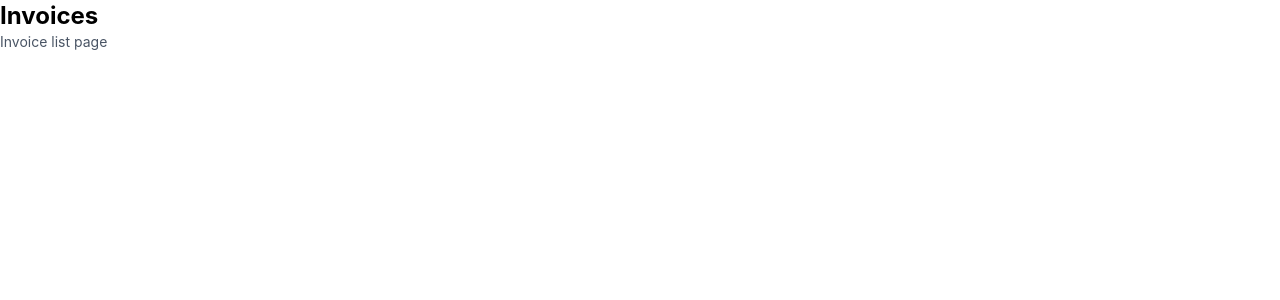
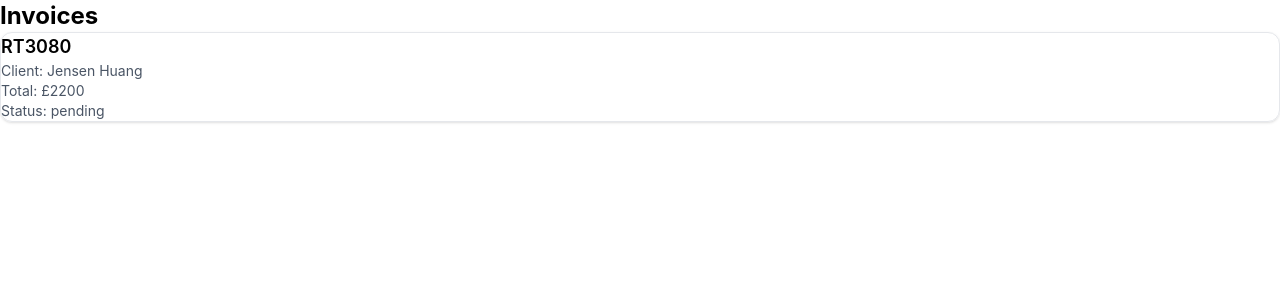
Before and after one commit to Meet-hybrid/hng-stage-2-invoice-app, a React (Vite) app: page / in a window 1280 px wide. Shown: the top 300 px of the page. Built offline with nearby package versions, Linux system fonts and the light colour scheme.

Commit message:
feat: add invoice types and sample invoice data

```diff
--- /dev/null
+++ b/src/data/data.json
@@ -0,0 +1,41 @@
+[
+  {
+    "id": "RT3080",
+    "createdAt": "2026-04-20",
+    "paymentDue": "2026-05-19",
+    "description": "Website Design",
+    "paymentTerms": 30,
+    "clientName": "Jensen Huang",
+    "clientEmail": "jensen@example.com",
+    "status": "pending",
+    "senderAddress": {
+      "street": "19 Union Terrace",
+      "city": "London",
+      "postCode": "E1 3EZ",
+      "country": "United Kingdom"
+    },
+    "clientAddress": {
+      "street": "84 Church Way",
+      "city": "Bradford",
+      "postCode": "BD1 9PB",
+      "country": "United Kingdom"
+    },
+    "items": [
+      {
+        "id": "1",
+        "name": "Landing Page Design",
+        "quantity": 1,
+        "price": 1800,
+        "total": 1800
+      },
+      {
+        "id": "2",
+        "name": "Mobile Responsiveness",
+        "quantity": 1,
+        "price": 400,
+        "total": 400
+      }
+    ],
+    "total": 2200
+  }
+]
--- a/src/pages/InvoiceListPage.tsx
+++ b/src/pages/InvoiceListPage.tsx
@@ -1,8 +1,32 @@
+import invoices from "../data/data.json";
+
 function InvoiceListPage() {
   return (
     <section className="p-6">
       <h1 className="text-2xl font-bold">Invoices</h1>
-      <p className="mt-2 text-sm text-gray-600">Invoice list page</p>
+
+      <div className="mt-6 space-y-4">
+        {invoices.map((invoice) => (
+          <article
+            key={invoice.id}
+            className="rounded-xl border border-gray-200 p-4 shadow-sm"
+          >
+            <h2 className="text-lg font-semibold">{invoice.id}</h2>
+
+            <p className="mt-2 text-sm text-gray-600">
+              Client: {invoice.clientName}
+            </p>
+
+            <p className="mt-2 text-sm text-gray-600">
+              Total: £{invoice.total}
+            </p>
+
+            <p className="mt-2 text-sm text-gray-600">
+              Status: {invoice.status}
+            </p>
+          </article>
+        ))}
+      </div>
     </section>
   );
 }
```
Also changed, not shown: src/types/invoice.ts (added, +31 -0 lines).
